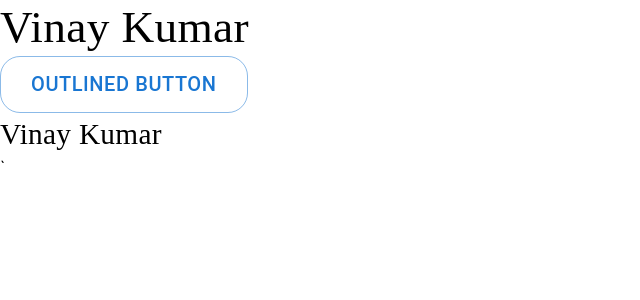
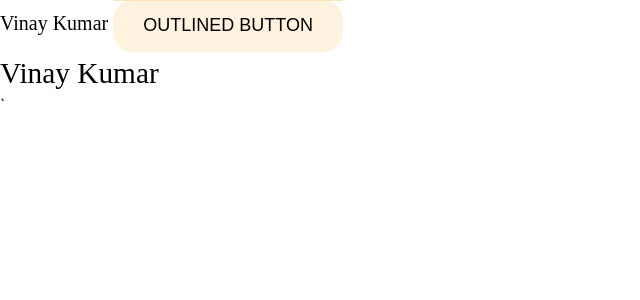
Before and after one commit to beamingboy/my-portfolio, a React (Create React App) app in the folder frontend/: page / in a window 1280 px wide. Shown: the top 300 px of the page, without its empty margins (0-640 px from the left). Built offline with nearby package versions, Linux system fonts and the light colour scheme; the HTML template or start-up script is replaced by a standard one.

Commit message:
modifying and adding the custom text varients in MUI

```diff
--- a/frontend/src/App.tsx
+++ b/frontend/src/App.tsx
@@ -7,7 +7,7 @@ function App() {
 	return (
 		<>
 			<ThemeProvider theme={theme}>
-				<Typography variant="h4">Vinay Kumar </Typography>
+				<Typography variant="body3">Vinay Kumar </Typography>
 				<CustomButton text="Outlined Button" />
 				<Typography variant="body1">Vinay Kumar </Typography>
 
--- a/frontend/src/components/CustomButton/index.tsx
+++ b/frontend/src/components/CustomButton/index.tsx
@@ -1,4 +1,6 @@
+/* eslint-disable react/react-in-jsx-scope */
 import { useTheme, Button } from "@mui/material";
+import { orange } from "@mui/material/colors";
 
 interface CustomButtonProps {
     text: string;
@@ -9,12 +11,33 @@ export function CustomButton({ text }: CustomButtonProps) {
 
     return (
         <Button
-            variant='outlined'
             sx=
             {{
                 borderRadius: '20px',
-                fontSize: theme.typography.body2.fontSize,
-                padding: '10px 30px'
+                fontSize: theme.typography.body4.fontSize,
+                padding: '10px 30px',
+                color: '#000', // Button text color
+                backgroundColor: "#fff3e0", // Background color for the button
+                transition: 'color 0.3s ease', // Smooth text color transition
+                '&::before': {
+                    content: '""',
+                    position: 'absolute',
+                    top: 0,
+                    left: 0,
+                    width: '100%',
+                    height: '100%',
+                    backgroundColor: '#ffcc80', // The color that will fill vertically on hover
+                    transform: 'translateY(-100%)', // Start off-screen (above the button)
+                    transition: 'transform 0.5s ease', // Smooth transition for the fill effect
+                    // zIndex: 0, // Make sure the pseudo-element is behind the button text
+                },
+                '&:hover::before': {
+                    transform: 'translateY(0)', // Fill the button vertically on hover
+                },
+                '&:hover': {
+                    color: '#fff', // Change text color when hovered
+                },
+                // position: 'relative',
             }}
         >
             {text}
--- a/frontend/src/theme/customFonts.ts
+++ b/frontend/src/theme/customFonts.ts
@@ -2,48 +2,46 @@ const customFonts = {
 	// Titles
 	h1: {
 		fontFamily: 'poppins',
-		fontWeight: '600',
-		fontSize: '85px',
+		fontWeight: 600,
+		fontSize: '5.313rem',
 	},
 	h2: {
 		fontFamily: 'poppins',
 		fontWeight: '500',
-		fontSize: '70px',
+		fontSize: '4.375rem',
 	},
 	h3: {
 		fontFamily: 'poppins',
-		fontWeight: '500',
-		fontSize: '50px',
+		fontWeight: 500,
+		fontSize: '3.125rem',
 	},
 	h4: {
 		fontFamily: 'poppins',
-		fontWeight: '500',
-		fontSize: '45px',
+		fontWeight: 500,
+		fontSize: '2.813rem',
 	},
 
 	// body1 is the Medium in the style guide
 	body1: {
 		fontFamily: 'poppins',
 		fontWeight: 400,
-		fontSize: '28px',
+		fontSize: '1.75rem',
 	},
 	body2: {
 		fontFamily: 'poppins',
 		fontWeight: 400,
-		fontSize: '24px',
+		fontSize: '1.5rem',
 	},
 	body3: {
 		fontFamily: 'poppins',
 		fontWeight: 400,
-		fontSize: '20px',
+		fontSize: '1.25rem',
 	},
 	body4: {
 		fontFamily: 'poppins',
 		fontWeight: 400,
-		fontSize: '18px',
+		fontSize: '1.125rem',
 	},
-	// caption is the xs in the style guide
-	caption: { fontFamily: 'Inter', fontWeight: 'regular', fontSize: '12px' },
 };
 
 export default customFonts;
--- a/frontend/src/theme/index.ts
+++ b/frontend/src/theme/index.ts
@@ -4,16 +4,8 @@ import customFonts from './customFonts';
 const theme = responsiveFontSizes(
 	createTheme(
 		{
-			breakpoints: {
-				values: {
-					xs: 0,
-					sm: 600,
-					md: 960,
-					lg: 1280,
-					xl: 1920,
-				},
-			},
 			typography: {
+				fontFamily: 'Poppins, sans-serif',
 				...customFonts,
 			},
 
```
Also changed, not shown: frontend/src/theme/TypographyVaruants.tsx (added, +22 -0 lines).
